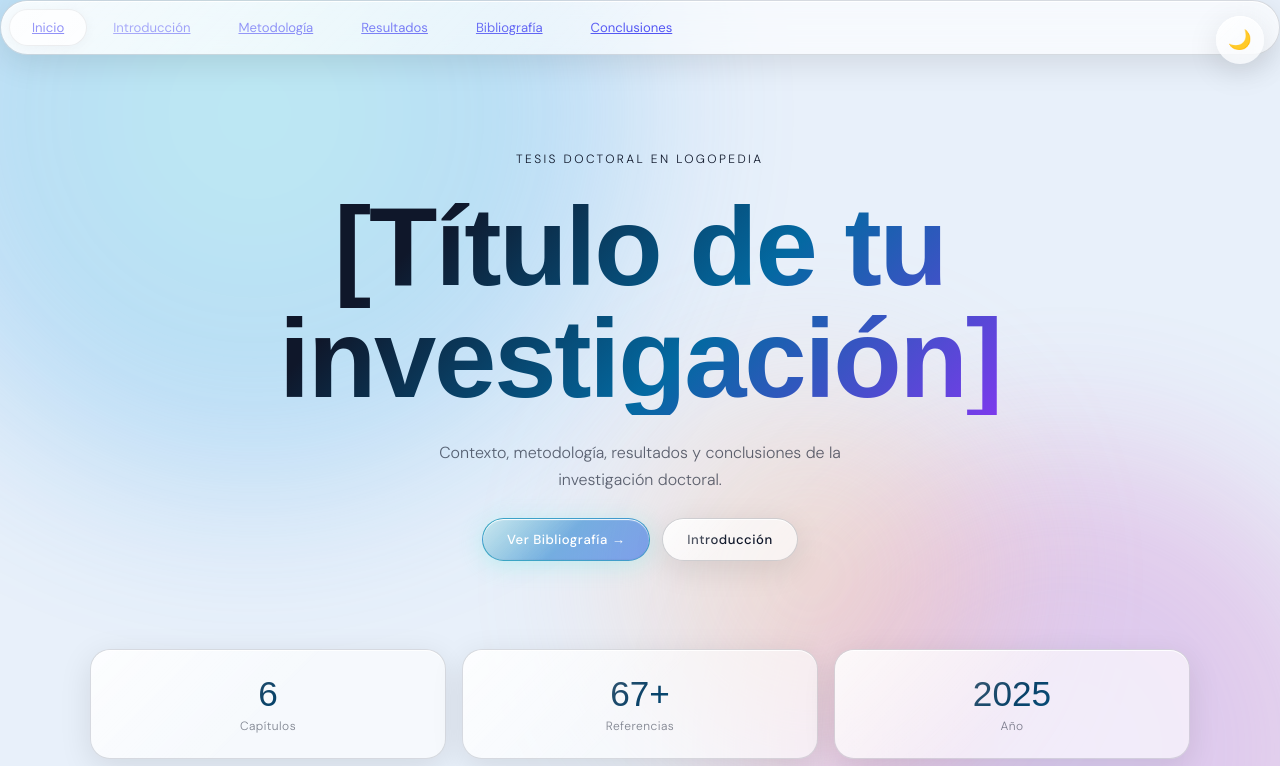
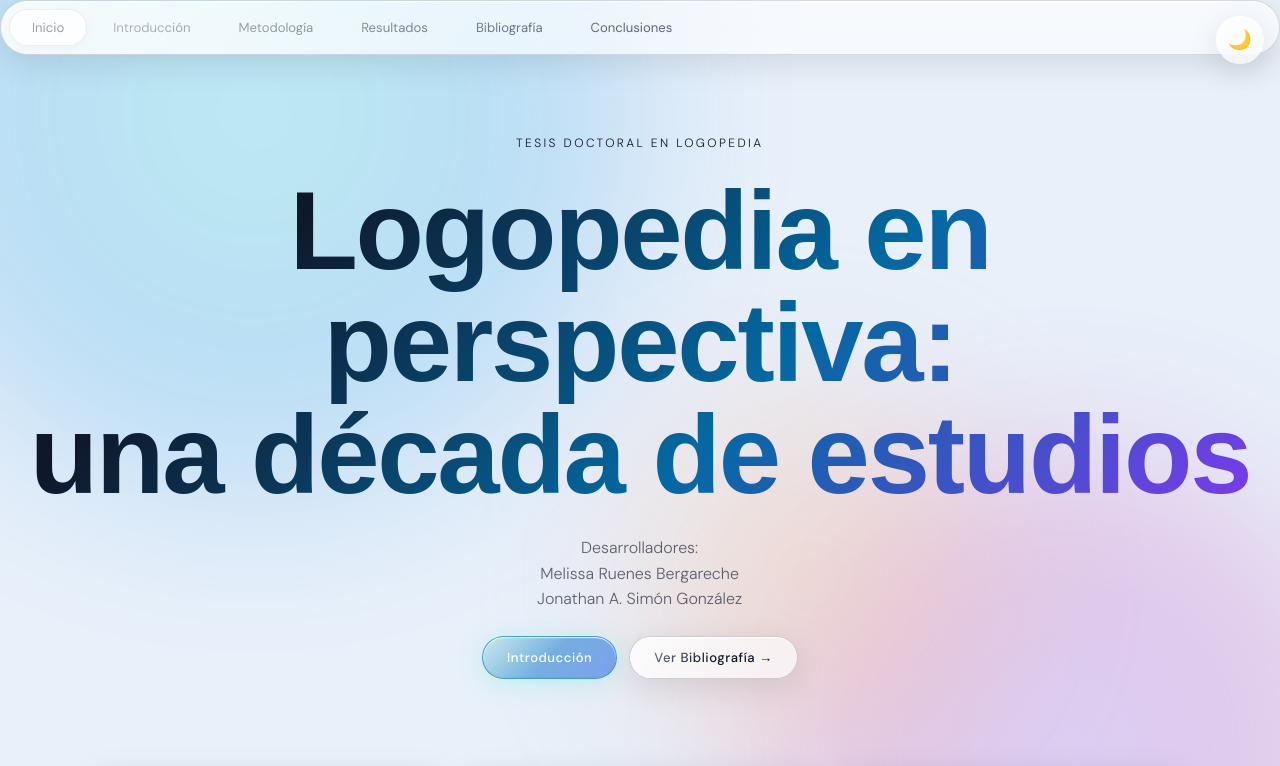
Before and after one commit to jonahSimonxx/Tesis-Logopedia, a Next.js app: page / in a window 1280 px wide. Shown: the top 766 px of the page. Built offline with nearby package versions, Linux system fonts and the light colour scheme; a web font is replaced by a local one.

Commit message:
Cambios visuales

```diff
--- a/src/app/globals.css
+++ b/src/app/globals.css
@@ -267,6 +267,17 @@ body {
   transition: background var(--dur-mid) var(--ease-smooth),
     color var(--dur-mid) var(--ease-smooth);
 }
+a {
+  color: inherit;
+  text-decoration: none;
+}
+a:visited {
+  color: inherit;
+}
+a:focus-visible {
+  outline: 2px solid var(--accent-aqua);
+  outline-offset: 2px;
+}
 
 /* --------------------------------------------------------------------------
        6. ANIMATED BACKGROUND SCENE
@@ -3677,3 +3688,11 @@ label {
   color: rgba(15, 23, 42, 0.72);
   opacity: 1;
 }
+.fixed-theme-btn {
+  position: fixed !important;
+  top: var(--space-md) !important;
+  right: var(--space-md) !important;
+  bottom: auto !important;
+  left: auto !important;
+  transform: none !important;
+}
--- a/src/app/layout.tsx
+++ b/src/app/layout.tsx
@@ -18,7 +18,7 @@ const dmSans = DM_Sans({
 })
 
 export const metadata: Metadata = {
-  title: 'Apoyo para la tesis',
+  title: 'Memoria Logopédica',
   description: 'Sitio de apoyo para tesis doctoral en Logopedia',
 }
 
--- a/src/app/page.tsx
+++ b/src/app/page.tsx
@@ -1,4 +1,3 @@
-// app/page.tsx
 import Link from 'next/link'
 
 export default function Home() {
@@ -7,20 +6,22 @@ export default function Home() {
       <header className="hero">
         <span className="hero__kicker">Tesis Doctoral en Logopedia</span>
         <h1 className="hero__title">
-          [Título de tu
+          Logopedia en perspectiva:
           <br />
-          investigación]
+          una década de estudios
         </h1>
-        <p className="hero__sub">
-          Contexto, metodología, resultados y conclusiones de la investigación doctoral.
-        </p>
+        <div className="hero__sub" style={{ textAlign: 'center', lineHeight: '1.6' }}>
+          Desarrolladores:<br />
+          Melissa Ruenes Bergareche<br />
+          Jonathan A. Simón González
+        </div>
 
         <div className="hero__cta">
-          <Link href="/tesis_consultadas" className="glass glass-btn glass-btn--primary">
+          <Link href="/introduccion" className="glass glass-btn glass-btn--primary">
+            Introducción
+          </Link>
+          <Link href="/tesis_consultadas" className="glass glass-btn glass-btn--ghost">
             Ver Bibliografía →
-          </Link>
-          <Link href="/introduccion" className="glass glass-btn glass-btn--ghost">
-            Introducción
           </Link>
         </div>
 
--- a/src/app/tesis_consultadas/page.tsx
+++ b/src/app/tesis_consultadas/page.tsx
@@ -1,4 +1,3 @@
-// app/tesis_consultadas/page.tsx
 'use client'
 import TesisList from '@/components/TesisList'
 import { cargarTesis, obtenerEstadisticas } from '@/lib/tesis-service'
@@ -23,10 +22,6 @@ export default function TesisConsultadasPage() {
           <div className="stats__desc">Total de tesis</div>
         </div>
         <div className="glass stats__item">
-          <div className="stats__num">{estadisticas.doctorales}</div>
-          <div className="stats__desc">Doctorales</div>
-        </div>
-        <div className="glass stats__item">
           <div className="stats__num">{estadisticas.trabajoDiploma}</div>
           <div className="stats__desc">Trabajos de Diploma</div>
         </div>
--- a/src/components/ThemeToggle.tsx
+++ b/src/components/ThemeToggle.tsx
@@ -1,4 +1,3 @@
-// components/ThemeToggle.tsx
 'use client'
 import { useEffect, useState } from 'react'
 
@@ -22,7 +21,7 @@ export default function ThemeToggle() {
 
   return (
     <button
-      className="glass glass-btn theme-toggle-btn"
+      className="glass glass-btn theme-toggle-btn fixed-theme-btn"
       onClick={toggleTheme}
       aria-label="Toggle colour scheme"
       title="Toggle light / dark mode"
```
Also changed, not shown: src/lib/tesis-service.ts (+7 -12 lines).
